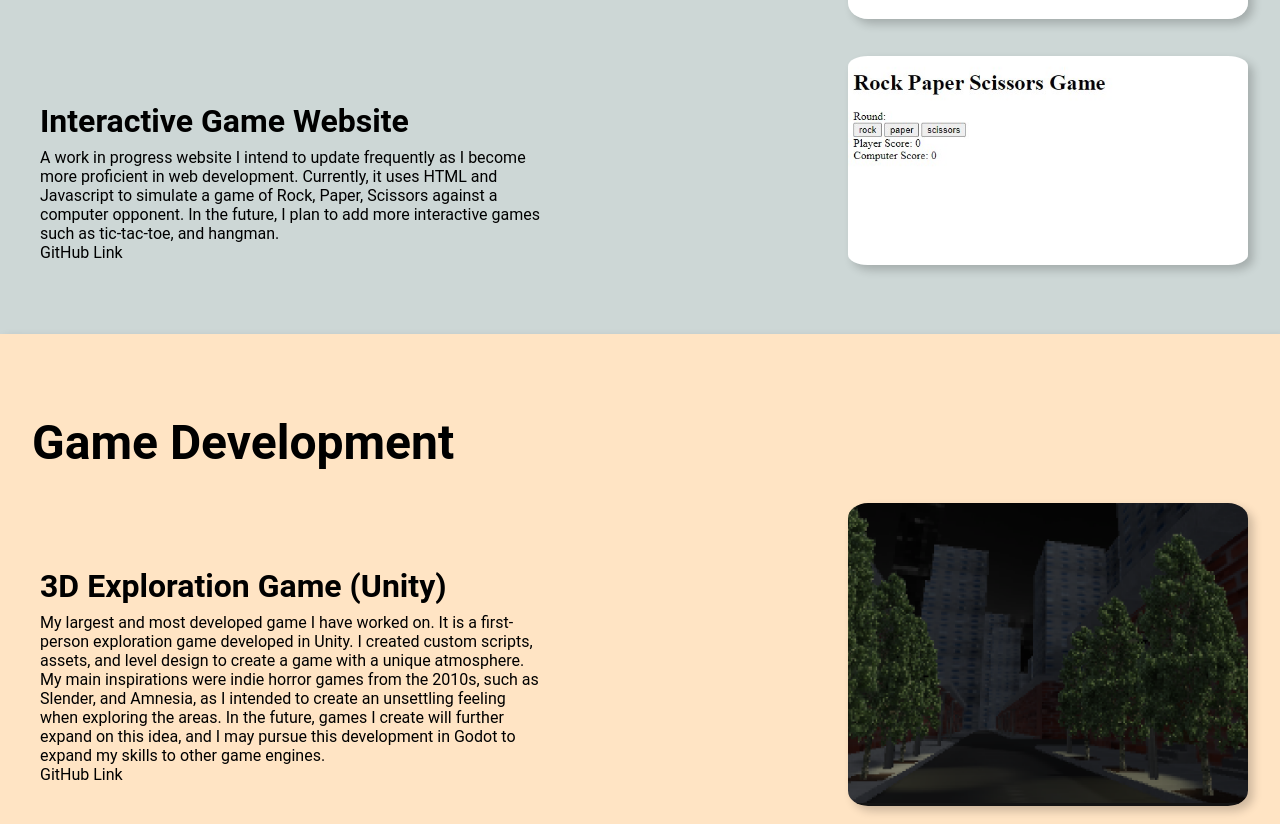
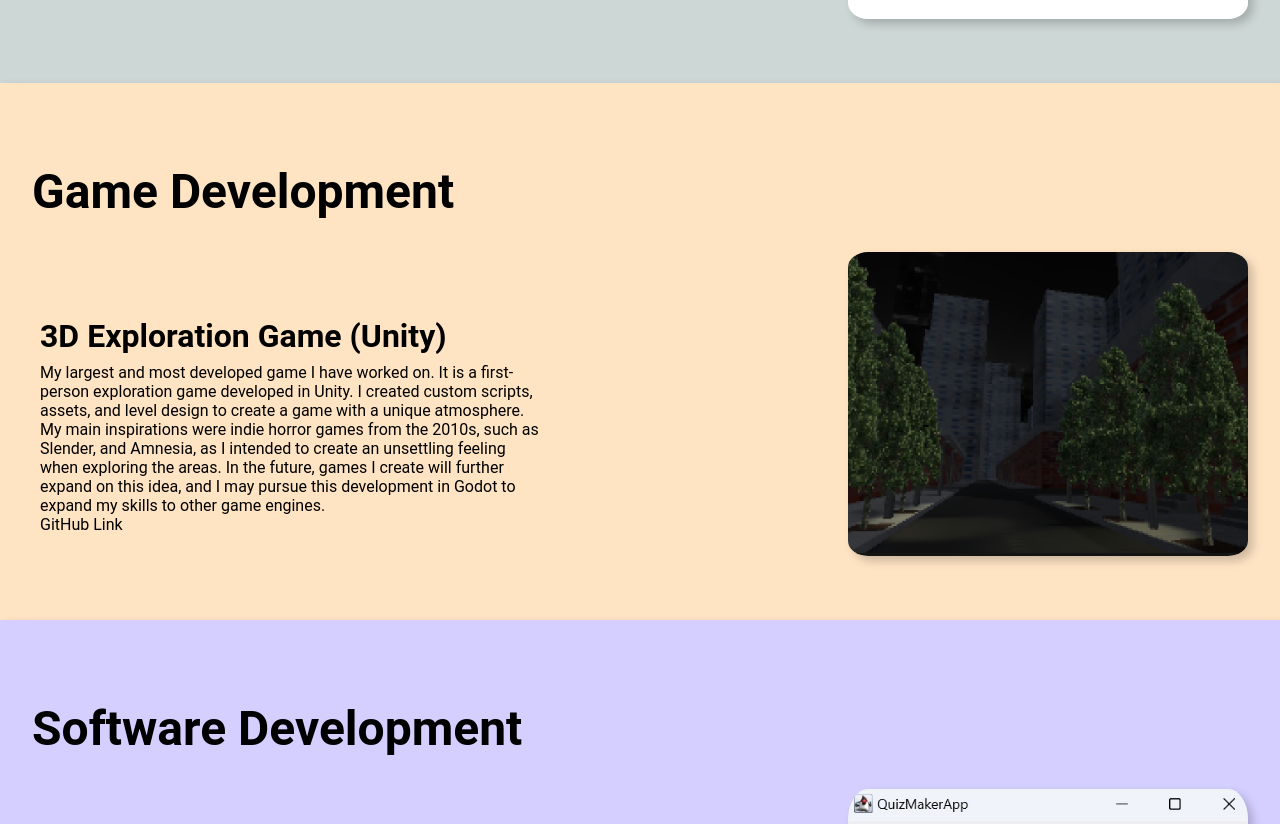
Before and after one commit to Daniel040506/Portfolio-Website, a plain HTML site: page index.html in a window 1280 px wide. Shown: the part 1640-2464 px from the top of the page. Drawn offline with Linux system fonts and the light colour scheme.

Commit message:
updated web entries

```diff
--- a/index.html
+++ b/index.html
@@ -85,22 +85,6 @@
     </div>
     <img class="slide from-right" src="images/etch.jpg" alt="Drawing Project">
 </div>
-
-<div class="WProject2">
-    <div class="LeftHalf slide from-left">
-        <H4>Interactive Game Website</H4>
-        <div class="infoText">
-            A work in progress website I intend to update frequently as I become more proficient in web development.
-            Currently, it uses HTML and Javascript to simulate a game of Rock, Paper, Scissors against a computer opponent.
-            In the future, I plan to add more interactive games such as tic-tac-toe, and hangman.
-        </div>
-        <ul>
-            <li><a href="https://github.com/Daniel040506/RPS" target="_blank">GitHub Link</a></li>
-        </ul>
-    </div>
-    <img class="slide from-right" src="images/RPS.jpg" alt="Game Project">
-</div>
-
 </div>
 
 <div class="Game-Dev-Projects">
```
